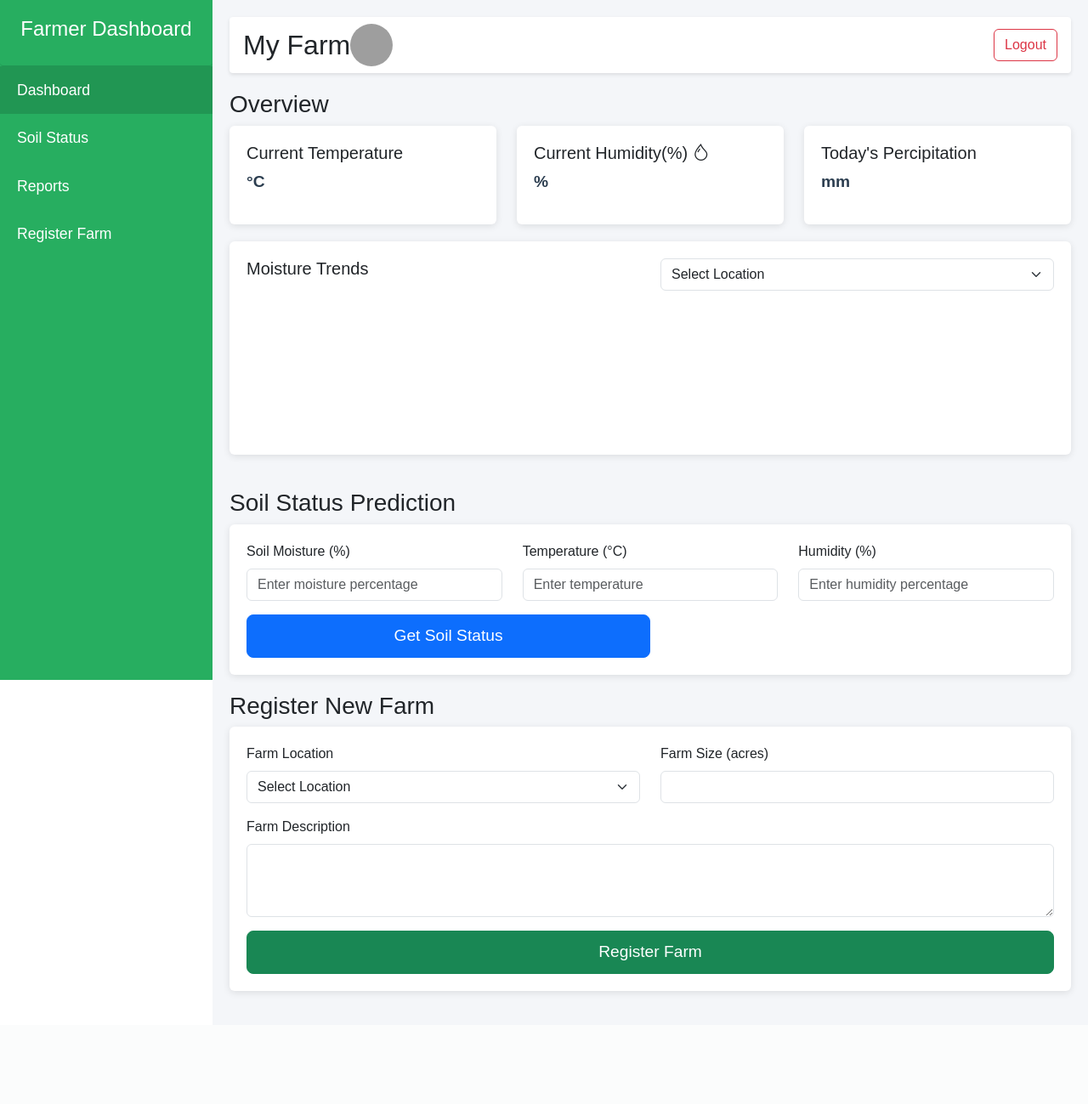
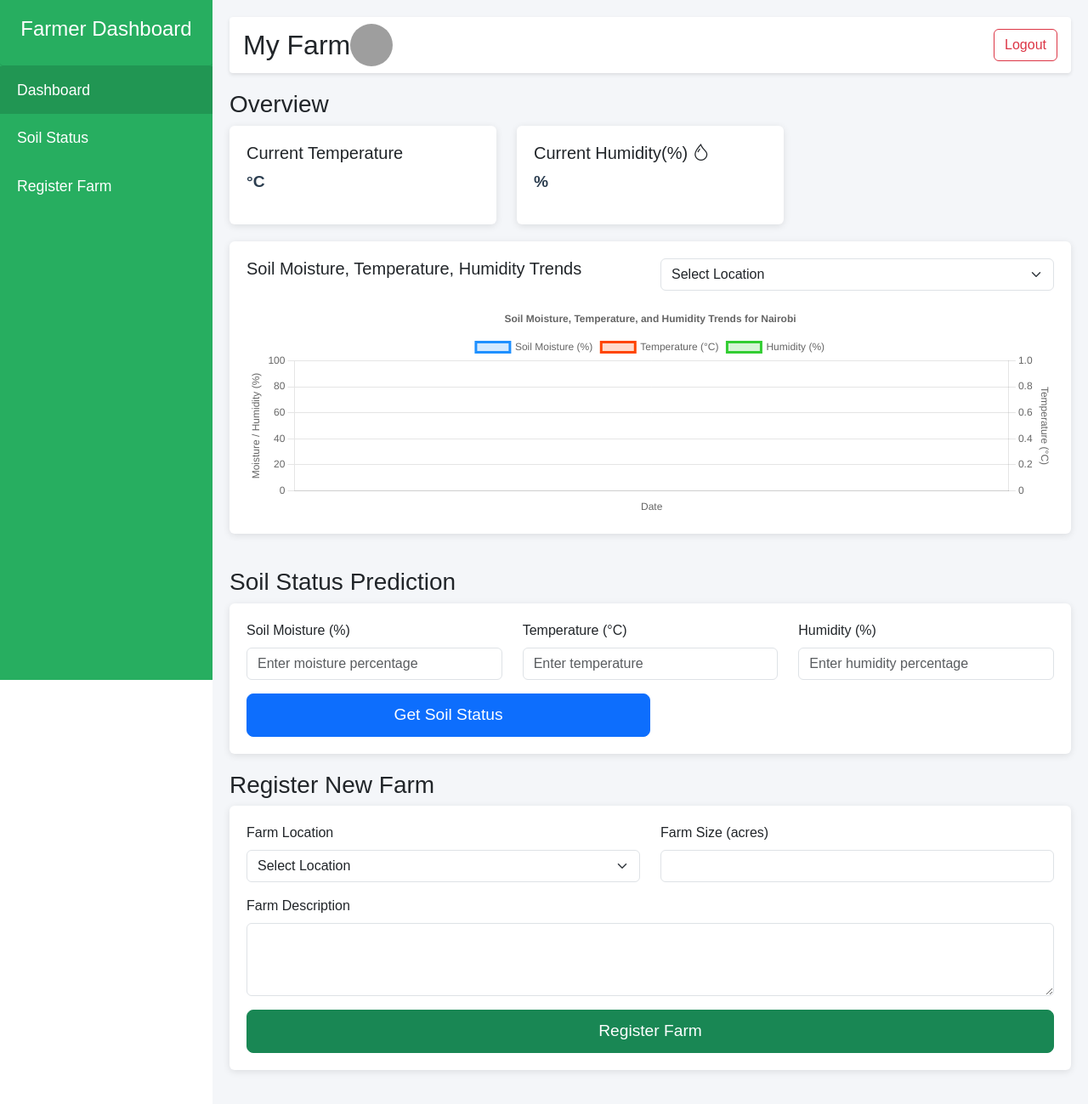
Before and after one commit to Drate-Hillary/Soil-moisture-project, a Django app: page /farmer_dashboard/ in a window 1280 px wide. Shown: the whole page at 85% size. Before the commit the page ends 1171 px from the top, so only its background shows below. Run offline with Django 5.2, Linux system fonts and the light colour scheme; the visitor is signed in with stand-in values (Sample User, id 1); data that the repository does not hold is empty; a map, chart or similar area stays blank; grey boxes are pictures that could not be loaded.

Commit message:
next level

```diff
--- a/authentication/templates/dashboards/farmer_dashboard.html
+++ b/authentication/templates/dashboards/farmer_dashboard.html
@@ -27,9 +27,6 @@
             </li>
             <li class="nav-item">
                 <a class="nav-link" href="#soil-status">Soil Status</a>
-            </li>
-            <li class="nav-item">
-                <a class="nav-link" href="#reports">Reports</a>
             </li>
             <li class="nav-item">
                 <a class="nav-link" href="#register-farm">Register Farm</a>
@@ -67,30 +64,24 @@
                         </div>
                     </div>
                 </div>
-                <div class="col-md-4 col-sm-6">
-                    <div class="card">
-                        <div class="card-body">
-                            <h5>Today's Percipitation</h5>
-                            <p class="status-text">{{ current_weather.rain }} mm</p>
-                        </div>
-                    </div>
-                </div>
 
-
+                 <!-- Location Selector -->
                 <div class="col-md-12">
                     <div class="card">
                         <div class="card-body">
                             <div class="row mb-3">
                                 <div class="col-md-6">
-                                    <h5>Moisture Trends</h5>
+                                    <h5>Soil Moisture, Temperature, Humidity Trends</h5>
                                 </div>
                                 <div class="col-md-6">
-                                    <select id="locationSelect" class="form-select">
-                                        <option value="">Select Location</option>
-                                        {% for location in locations %}
-                                            <option value="{{ location }}" {% if location == selected_location %}selected{% endif %}>{{ location }}</option>
-                                        {% endfor %}
-                                    </select>
+                                    <form method="GET" action="{% url 'farmer_dashboard' %}">
+                                        <select id="locationSelect" name="location" class="form-select w-100" onchange="this.form.submit()">
+                                            <option value="">Select Location</option>
+                                            {% for location in locations %}
+                                                <option value="{{ location }}" {% if location == selected_location %}selected{% endif %}>{{ location }}</option>
+                                            {% endfor %}
+                                        </select>
+                                    </form>
                                 </div>
                             </div>
                             <canvas id="moistureChart"></canvas>
@@ -150,7 +141,7 @@
                             <h4 id="status-text">{{ prediction.status }}</h4>
                             <div id="status-description">
                                 <strong>Input Values</strong>
-                                <small class="fs-8">Soil Moisture: {{ prediction.input_values.soil_moisture }}%</small>
+                                Soil Moisture: {{ prediction.input_values.soil_moisture }}%,
                                 Temperature: {{ prediction.input_values.temperature }}°C
                                 Humidity: {{ prediction.input_values.humidity }}%
                             </div>
@@ -284,6 +275,63 @@
     <!-- Bootstrap JS and Custom JS -->
     <script src="https://cdn.jsdelivr.net/npm/bootstrap@5.3.0/dist/js/bootstrap.bundle.min.js"></script>
     <script src="{% static 'JS/farmer_scripts.js' %}"></script>
+    <!-- Include Chart.js -->
+<script src="https://cdn.jsdelivr.net/npm/chart.js"></script>
+<script>
+    // Parse chart data from Django context
+    const chartData = JSON.parse('{{ chart_data | safe }}');
+
+    // Initialize Chart.js
+    const ctx = document.getElementById('moistureChart').getContext('2d');
+    new Chart(ctx, {
+        type: 'line',
+        data: chartData,
+        options: {
+            responsive: true,
+            maintainAspectRatio: false,
+            scales: {
+                x: {
+                    title: {
+                        display: true,
+                        text: 'Date'
+                    }
+                },
+                y1: {
+                    type: 'linear',
+                    position: 'left',
+                    title: {
+                        display: true,
+                        text: 'Moisture / Humidity (%)'
+                    },
+                    min: 0,
+                    max: 100
+                },
+                y2: {
+                    type: 'linear',
+                    position: 'right',
+                    title: {
+                        display: true,
+                        text: 'Temperature (°C)'
+                    },
+                    grid: {
+                        drawOnChartArea: false
+                    }
+                }
+            },
+            plugins: {
+                legend: {
+                    display: true,
+                    position: 'top'
+                },
+                title: {
+                    display: true,
+                    text: 'Soil Moisture, Temperature, and Humidity Trends for {{ selected_location }}'
+                }
+            }
+        }
+    });
+</script>
+
 </body>
 
 </html>
--- a/authentication/views.py
+++ b/authentication/views.py
@@ -214,28 +214,50 @@
 
 @login_required
 def farmer_dashboard(request):
+    # Initialize context
+    context = {
+        'user': request.user,
+        'locations': [],
+        'selected_location': '',
+        'chart_data': '{}',
+        'current_weather': None,
+        'weather_location': None,
+        'farms': Farm.objects.filter(farmer=request.user),
+    }
+
+    # Get unique locations for dropdown
+    locations = SoilMoistureRecord.objects.values_list('location', flat=True).distinct()
+    context['locations'] = locations
+
+    # Default location
+    default_location = locations[0] if locations else "Nairobi"
+    selected_location = request.GET.get('location', default_location) if request.method == 'GET' else request.POST.get('location', default_location)
+    context['selected_location'] = selected_location
+
+    # Get weather data
+    if selected_location:
+        context['current_weather'] = get_weather_forecast(selected_location)
+        context['weather_location'] = selected_location
+
+    # Handle POST request for soil status prediction or farm registration
     if request.method == 'POST':
-        # Check if the request is for farm registration
         if 'farm_name' in request.POST:
+            # Farm registration logic (unchanged from original)
             try:
-                # Extract farm registration form data
                 farm_name = request.POST.get('farm_name')
                 farm_size = request.POST.get('farm_size')
                 other_farm_name = request.POST.get('other_farm_name')
                 farm_description = request.POST.get('farm_description', '')
 
-                # Validate inputs
                 if not farm_size or float(farm_size) <= 0:
                     messages.error(request, "Farm size must be a positive number.")
                     return redirect('farmer_dashboard')
 
-                # Use other_farm_name if "Other" is selected, otherwise use farm_name
                 location = other_farm_name if farm_name == 'other' else farm_name
                 if not location:
                     messages.error(request, "Please select or specify a valid farm location.")
                     return redirect('farmer_dashboard')
 
-                # Create new Farm instance
                 Farm.objects.create(
                     farmer=request.user,
                     location=location,
@@ -244,7 +266,6 @@
                 )
                 messages.success(request, f"Farm at {location} successfully registered!")
                 return redirect('farmer_dashboard')
-
             except ValueError as e:
                 messages.error(request, f"Invalid input: {str(e)}")
                 logger.error(f"Farm registration error for farmer {request.user.email}: {str(e)}")
@@ -254,25 +275,16 @@
                 logger.error(f"Farm registration error for farmer {request.user.email}: {str(e)}")
                 return redirect('farmer_dashboard')
 
-        # Existing soil status prediction logic
+        # Soil status prediction logic
         try:
-            # Extract form data
             soil_moisture = float(request.POST.get('soil-moisture'))
             temperature = float(request.POST.get('temperature'))
             humidity = float(request.POST.get('humidity'))
 
-            # Get unique locations for the dropdown
-            locations = SoilMoistureRecord.objects.values_list('location', flat=True).distinct()
+            # Query soil moisture records for selected location
+            records = SoilMoistureRecord.objects.filter(location=selected_location).order_by('-timestamp')
 
-            # Query soil moisture records
-            records = SoilMoistureRecord.objects.all().order_by('-timestamp')
-
-            # Apply filters
-            location = request.POST.get('location', '')
-            if location:
-                records = records.filter(location=location)
-
-            # Calculate daily averages for moisture trends chart
+            # Calculate daily averages for chart
             daily_averages = (
                 records.annotate(date=TruncDay('timestamp'))
                 .values('date')
@@ -286,9 +298,32 @@
 
             chart_data = {
                 'labels': [record['date'].strftime('%Y-%m-%d') for record in daily_averages],
-                'moisture_data': [round(record['avg_moisture'], 2) for record in daily_averages],
-                'temperature_data': [round(record['avg_temperature'], 2) for record in daily_averages],
-                'humidity_data': [round(record['avg_humidity'], 2) for record in daily_averages],
+                'datasets': [
+                    {
+                        'label': 'Soil Moisture (%)',
+                        'data': [round(record['avg_moisture'], 2) for record in daily_averages],
+                        'borderColor': '#1E90FF',
+                        'backgroundColor': 'rgba(30, 144, 255, 0.2)',
+                        'yAxisID': 'y1',
+                        'fill': False
+                    },
+                    {
+                        'label': 'Temperature (°C)',
+                        'data': [round(record['avg_temperature'], 2) for record in daily_averages],
+                        'borderColor': '#FF4500',
+                        'backgroundColor': 'rgba(255, 69, 0, 0.2)',
+                        'yAxisID': 'y2',
+                        'fill': False
+                    },
+                    {
+                        'label': 'Humidity (%)',
+                        'data': [round(record['avg_humidity'], 2) for record in daily_averages],
+                        'borderColor': '#32CD32',
+                        'backgroundColor': 'rgba(50, 205, 50, 0.2)',
+                        'yAxisID': 'y1',
+                        'fill': False
+                    }
+                ]
             }
 
             # Make prediction using the ML model
@@ -305,7 +340,7 @@
 
             # Store prediction in the database
             SoilMoisturePrediction.objects.create(
-                location='default',
+                location=selected_location,
                 predicted_moisture=soil_moisture,
                 current_moisture=soil_moisture,
                 temperature=temperature,
@@ -315,9 +350,7 @@
                 status=prediction_result['status']
             )
 
-            # Prepare context for rendering results
-            context = {
-                'user': request.user,
+            context.update({
                 'prediction': {
                     'status': prediction_result['status'],
                     'irrigation_recommendation': prediction_result['irrigation_recommendation'],
@@ -326,11 +359,8 @@
                     'input_values': prediction_result['input_values'],
                     'schedule': irrigation_schedule
                 },
-                'locations': locations,
-                'selected_location': location,
                 'chart_data': json.dumps(chart_data),
-                'farms': Farm.objects.filter(farmer=request.user),  # Add user's farms
-            }
+            })
 
             return render(request, 'dashboards/farmer_dashboard.html', context)
 
@@ -343,43 +373,56 @@
             logger.error(f"Prediction error for farmer {request.user.email}: {str(e)}")
             return redirect('farmer_dashboard')
 
-    # GET request: Render dashboard
-    locations = SoilMoistureRecord.objects.values_list('location', flat=True).distinct()
-    default_location = locations[0] if locations else "Nairobi"
+    # GET request: Render dashboard with chart data
+    records = SoilMoistureRecord.objects.filter(location=selected_location).order_by('-timestamp')
 
-    # Get weather data
-    current_weather = None
-    if default_location:
-        current_weather = get_weather_forecast(default_location)
-
-    records = SoilMoistureRecord.objects.all().order_by('-timestamp')
-    if default_location:
-        records = records.filter(location=default_location)
-
+    # Calculate daily averages for chart
     daily_averages = (
         records.annotate(date=TruncDay('timestamp'))
         .values('date')
-        .annotate(avg_moisture=Avg('soil_moisture_percent'))
+        .annotate(
+            avg_moisture=Avg('soil_moisture_percent'),
+            avg_temperature=Avg('temperature_celsius'),
+            avg_humidity=Avg('humidity_percent')
+        )
         .order_by('date')
     )
 
     chart_data = {
         'labels': [record['date'].strftime('%Y-%m-%d') for record in daily_averages],
-        'data': [round(record['avg_moisture'], 2) for record in daily_averages],
+        'datasets': [
+            {
+                'label': 'Soil Moisture (%)',
+                'data': [round(record['avg_moisture'], 2) for record in daily_averages],
+                'borderColor': '#1E90FF',
+                'backgroundColor': 'rgba(30, 144, 255, 0.2)',
+                'yAxisID': 'y1',
+                'fill': False
+            },
+            {
+                'label': 'Temperature (°C)',
+                'data': [round(record['avg_temperature'], 2) for record in daily_averages],
+                'borderColor': '#FF4500',
+                'backgroundColor': 'rgba(255, 69, 0, 0.2)',
+                'yAxisID': 'y2',
+                'fill': False
+            },
+            {
+                'label': 'Humidity (%)',
+                'data': [round(record['avg_humidity'], 2) for record in daily_averages],
+                'borderColor': '#32CD32',
+                'backgroundColor': 'rgba(50, 205, 50, 0.2)',
+                'yAxisID': 'y1',
+                'fill': False
+            }
+        ]
     }
 
-    context = {
-        'user': request.user,
-        'locations': locations,
-        'selected_location': default_location,
+    context.update({
         'chart_data': json.dumps(chart_data),
-        'current_weather': current_weather,
-        'weather_location': default_location,
-        'farms': Farm.objects.filter(farmer=request.user),  # Add user's farms
-    }
+    })
 
     return render(request, 'dashboards/farmer_dashboard.html', context)
-
 
 @login_required
 @role_required('technician')
```
